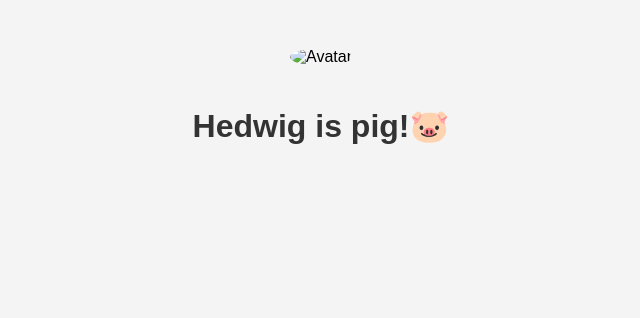
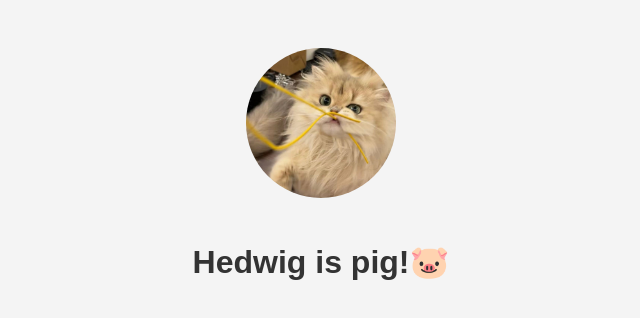
Before and after one commit to miaoyinnu/miaoyinnu.github.io, a plain HTML site: page index.html in a window 1280 px wide. Shown: the whole page, without its empty margins (319-959 px from the left). Drawn offline with Linux system fonts and the light colour scheme.

Commit message:
Update index.html

```diff
--- a/index.html
+++ b/index.html
@@ -28,7 +28,7 @@
     </style>
 </head>
 <body>
-  <img src="toux" alt="Avatar" class="avatar">
+  <img src="toux.jpg" alt="Avatar" class="avatar">
     <h1>Hedwig is pig!🐷</h1>
 
 <!--     <img src="https://via.placeholder.com/600x400" alt="Image" class="image"> -->
```
